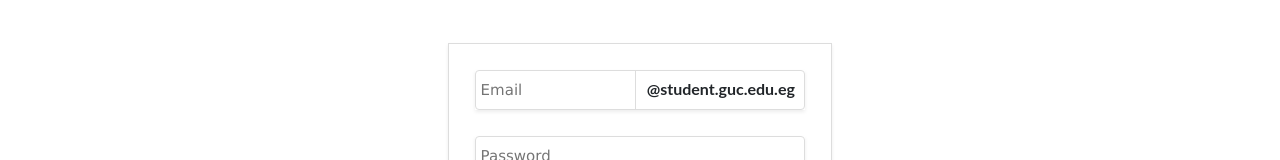
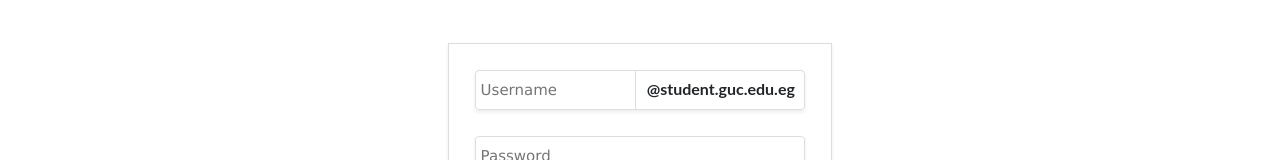
Before and after one commit to qwenzo/lost-and-found, a React (Create React App) app: page /login in a window 1280 px wide. Shown: the part 154-314 px from the top of the page. Built offline with nearby package versions, Linux system fonts and the light colour scheme.

Commit message:
adding handeling text change on the login comp.

```diff
--- a/src/components/LogIn.js
+++ b/src/components/LogIn.js
@@ -5,16 +5,16 @@ import Button from './Button';
 class LogIn extends Component{
     state={username:'',password:''}
     render() {
-        const {containerStyle,emailNoteStyle,emailContainerStyle,passwordContainerStyle,submitBtnStyle} = style;
+        const {containerStyle,usernameNoteStyle,usernameContainerStyle,passwordContainerStyle,submitBtnStyle} = style;
         return(
             <form style={containerStyle} className=" shadow-sm">
-                <div style={emailContainerStyle}  className="shadow-sm">
-                <InputField row={'row-reverse'} element={ <Button style={emailNoteStyle} className='d-flex'  text='@student.guc.edu.eg'/>
-         } row='flex-row-reverse' height='40px'  type="text" className="d-flex " placeholder="Email"  />
+                <div style={usernameContainerStyle}  className="shadow-sm">
+                <InputField onTextChange={this.onUsernameTextChange.bind(this)} row={'row-reverse'} element={ <Button style={usernameNoteStyle} className='d-flex'  text='@student.guc.edu.eg'/>
+         } row='flex-row-reverse' height='40px'  type="text" className="d-flex " value={this.state.username} placeholder="Username"  />
 
                 </div>
                 <div style={passwordContainerStyle} className="shadow-sm">
-                <InputField height='40px'  type="text" className="d-flex " placeholder="Password"  />
+                <InputField onTextChange={this.onPasswordTextChange.bind(this)} value={this.state.password} height='40px'  type="text" className="d-flex " placeholder="Password"  />
 
                 </div>
                 <div  >
@@ -23,6 +23,14 @@ class LogIn extends Component{
             </form>
         )
     }
+
+    onUsernameTextChange(event){
+        this.setState({username:event.target.value});
+      }
+
+      onPasswordTextChange(event){
+        this.setState({password:event.target.value});
+      }
 
 
 }
@@ -36,10 +44,10 @@ const style={
         marginRight:'35%',
         padding:'2%'
     },
-    emailNoteStyle:{
+    usernameNoteStyle:{
         borderLeft: '1px solid #ddd',
     },
-    emailContainerStyle:{
+    usernameContainerStyle:{
       //  marginTop:'10%'
     },
     passwordContainerStyle:{
```
